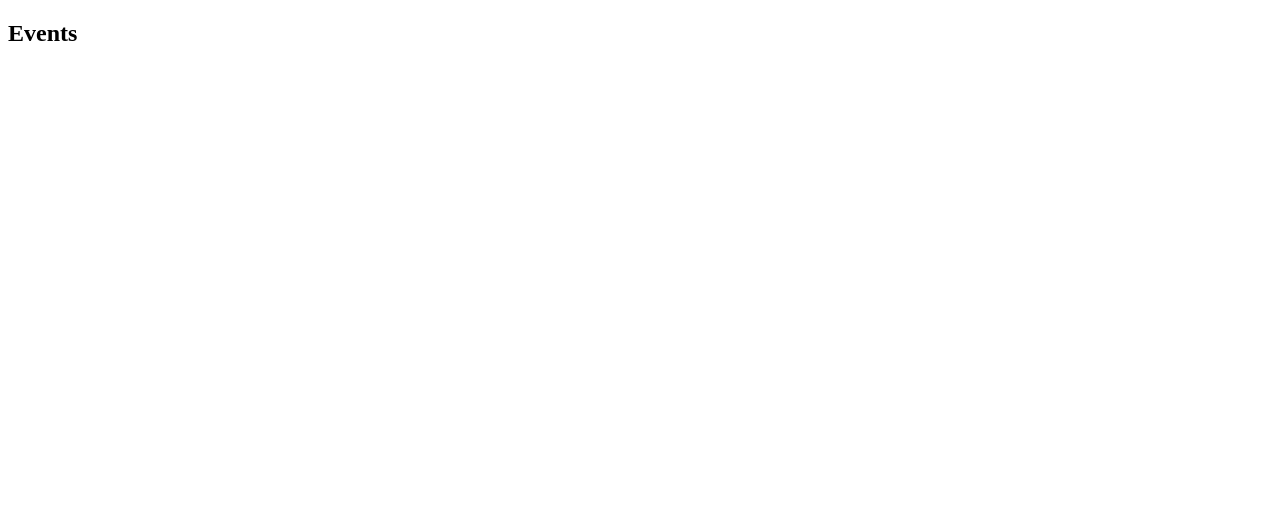
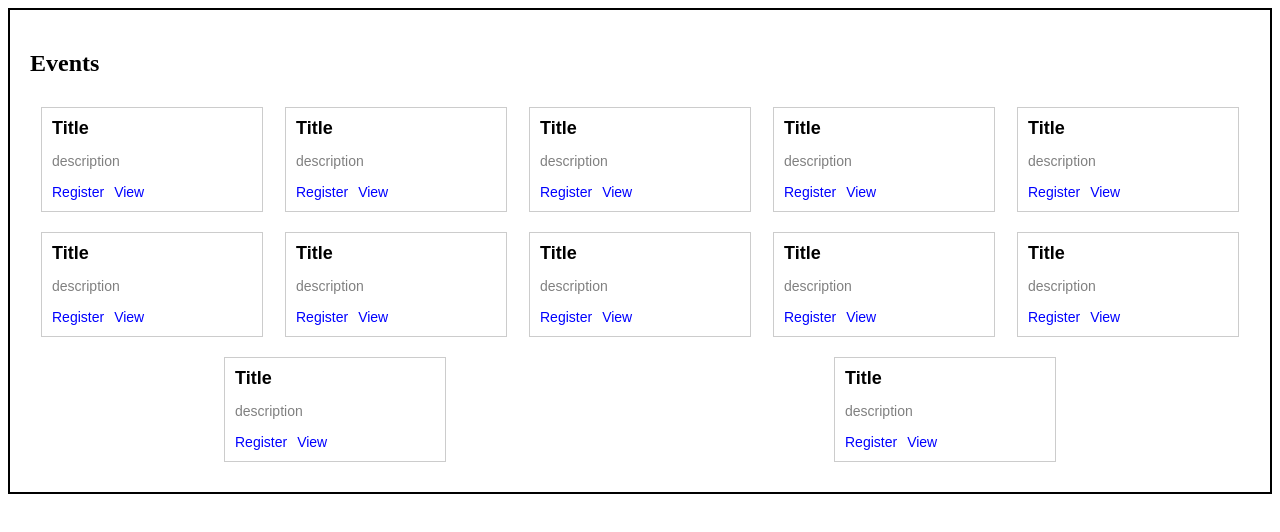
Before and after one commit to Mielsen9/Events-Registration-App, a plain HTML site: page index.html in a window 1280 px wide. Drawn offline with Linux system fonts and the light colour scheme.

Commit message:
finish front-end

```diff
--- a/index.html
+++ b/index.html
@@ -21,7 +21,7 @@
           <h1 class="title">Events</h1>
         </div>
 
-        <div class="events__items">
+        <div class="events__items" id="card-container">
 
         </div>
 
--- a/main.js
+++ b/main.js
@@ -0,0 +1,47 @@
+// create eventItem
+function createCard(title, description, registerLink, viewLink) {
+  // creating the main element of the card
+  const card = document.createElement('div');
+  card.classList.add('card');
+
+  // card title
+  const cardTitle = document.createElement('h3');
+  cardTitle.textContent = title;
+
+  // card description
+  const cardDescription = document.createElement('p');
+  cardDescription.textContent = description;
+
+  // link "Register"
+  const register = document.createElement('a');
+  register.href = registerLink;
+  register.textContent = 'Register';
+
+  // link "View"
+  const view = document.createElement('a');
+  view.href = viewLink;
+  view.textContent = 'View';
+
+  // add element to card
+  card.appendChild(cardTitle);
+  card.appendChild(cardDescription);
+  card.appendChild(register);
+  card.appendChild(view);
+
+  // add card to conteiner
+  document.getElementById('card-container').appendChild(card);
+}
+
+// call function to create a card
+createCard('Title', 'description', '#register', '#view');
+createCard('Title', 'description', '#register', '#view');
+createCard('Title', 'description', '#register', '#view');
+createCard('Title', 'description', '#register', '#view');
+createCard('Title', 'description', '#register', '#view');
+createCard('Title', 'description', '#register', '#view');
+createCard('Title', 'description', '#register', '#view');
+createCard('Title', 'description', '#register', '#view');
+createCard('Title', 'description', '#register', '#view');
+createCard('Title', 'description', '#register', '#view');
+createCard('Title', 'description', '#register', '#view');
+createCard('Title', 'description', '#register', '#view');
--- a/style.css
+++ b/style.css
@@ -0,0 +1,38 @@
+.events__conteiner {
+  padding: 20px;
+  border: 2px solid #000;
+}
+.events__items {
+  display: flex;
+  justify-content: space-around;
+  flex-wrap: wrap;
+}
+
+.card {
+  border: 1px solid #ccc;
+  width: 200px;
+  padding: 10px;
+  font-family: Arial, sans-serif;
+  margin: 10px;
+}
+
+.card h3 {
+  font-size: 18px;
+  margin: 0;
+}
+
+.card p {
+  font-size: 14px;
+  color: gray;
+}
+
+.card a {
+  font-size: 14px;
+  color: blue;
+  text-decoration: none;
+  margin-right: 10px;
+}
+
+.card a:hover {
+  text-decoration: underline;
+}
```
Also changed, not shown: form.js (added, +35 -0 lines), register.html (added, +77 -0 lines).
